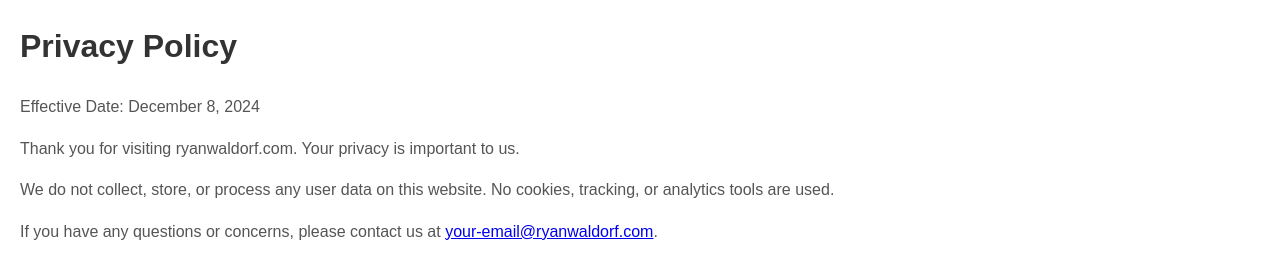
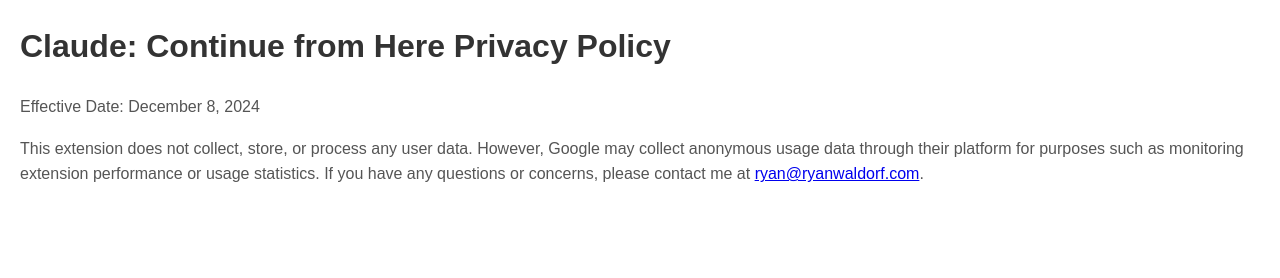
Before and after one commit to ryanwith/ryanwaldorf.com, a plain HTML site: page claude-continue-from-here/privacy-policy/index.html in a window 1280 px wide. Drawn offline with Linux system fonts and the light colour scheme.

Commit message:
minor changes

```diff
--- a/claude-continue-from-here/privacy-policy/index.html
+++ b/claude-continue-from-here/privacy-policy/index.html
@@ -20,10 +20,10 @@
     </style>
 </head>
 <body>
-    <h1>Privacy Policy</h1>
+    <h1>Claude: Continue from Here Privacy Policy</h1>
     <p>Effective Date: December 8, 2024</p>
-    <p>Thank you for visiting ryanwaldorf.com. Your privacy is important to us.</p>
-    <p>We do not collect, store, or process any user data on this website. No cookies, tracking, or analytics tools are used.</p>
-    <p>If you have any questions or concerns, please contact us at <a href="mailto:your-email@ryanwaldorf.com">your-email@ryanwaldorf.com</a>.</p>
+    <p>This extension does not collect, store, or process any user data.
+        However, Google may collect anonymous usage data through their platform for purposes such as monitoring extension performance or usage statistics.
+        If you have any questions or concerns, please contact me at <a href="mailto:ryan@ryanwaldorf.com">ryan@ryanwaldorf.com</a>.</p>
 </body>
 </html>
```
Also changed, not shown: index.html (+3 -2 lines).
